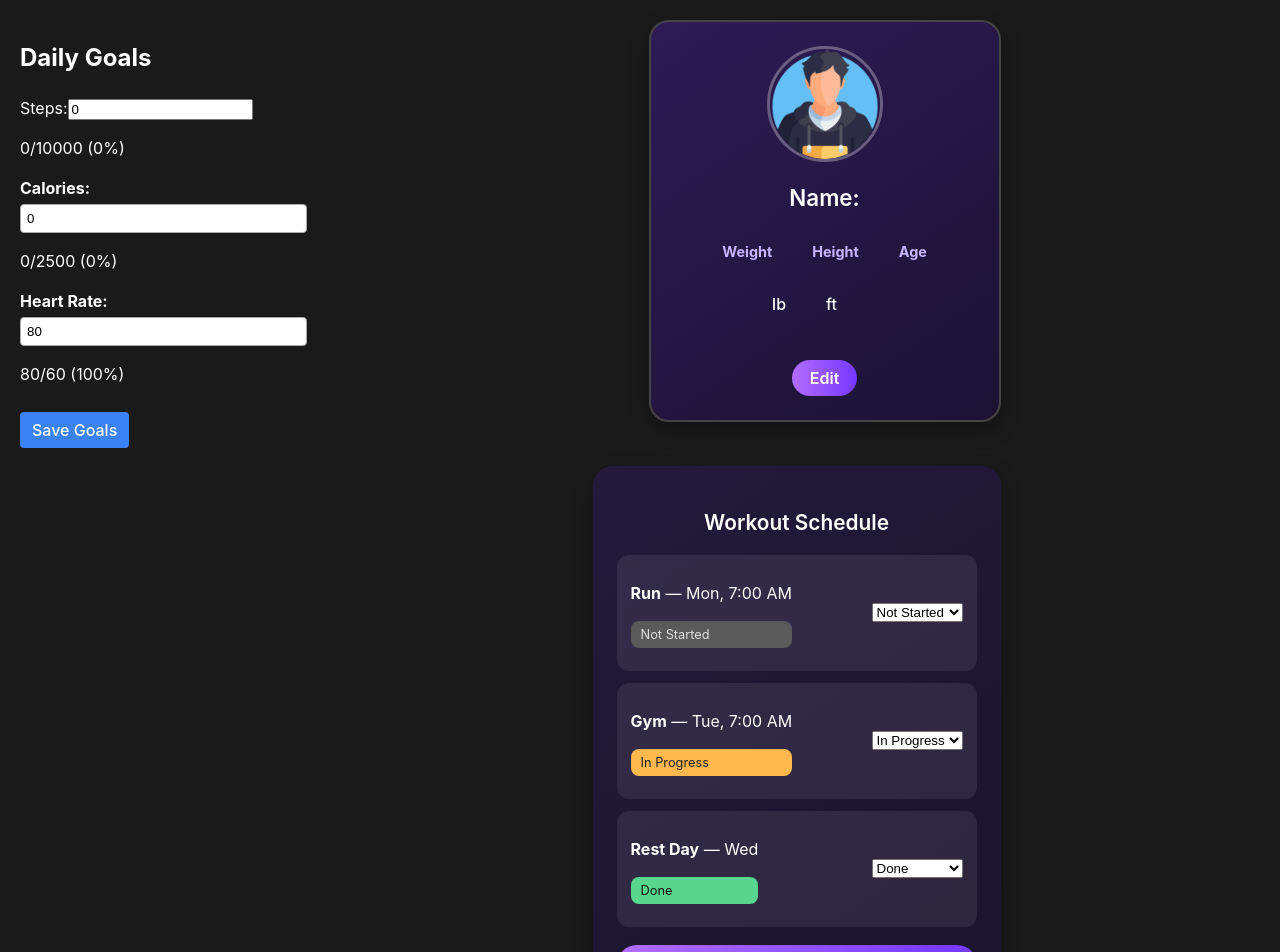
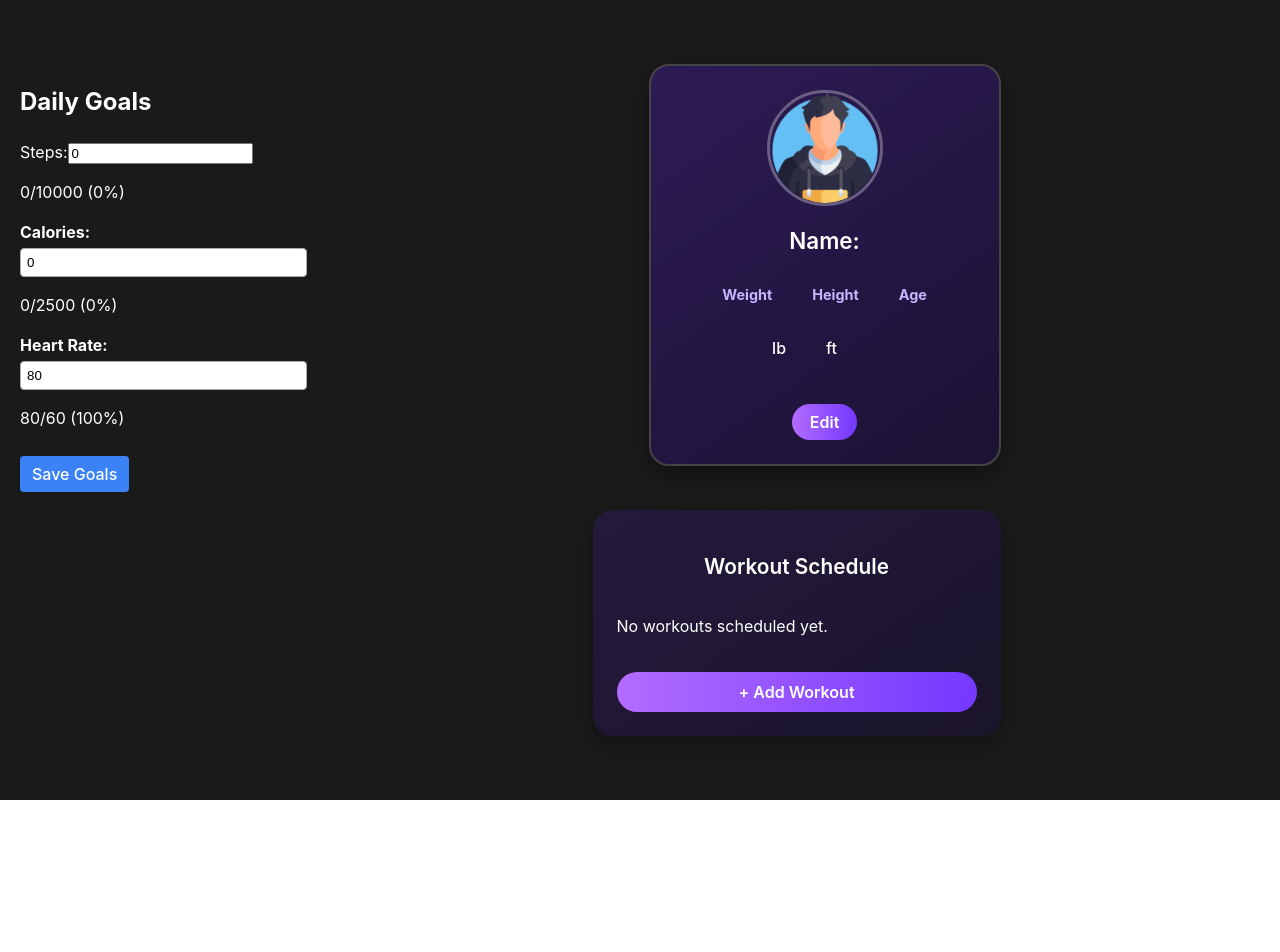
Before and after one commit to BibhasShris/Fitness-Tracker, a React (Vite) app in the folder Fit-Journey/: page / in a window 1280 px wide. Shown: the top 952 px of the page. After the commit the page ends 800 px from the top, so only its background shows below. Built offline with nearby package versions, Linux system fonts and the light colour scheme.

Commit message:
Schedule Component divided
Schedule Component divided into smaller files

```diff
--- a/Fit-Journey/src/Components/Profile.css
+++ b/Fit-Journey/src/Components/Profile.css
@@ -11,7 +11,7 @@
 }
 
 .profile-card:hover {
-  transform: translateY(-4px);
+  transform: scale(1.03);
 }
 
 .profile-pic {
--- a/Fit-Journey/src/Components/Schedule/Schedule.css
+++ b/Fit-Journey/src/Components/Schedule/Schedule.css
@@ -1,33 +1,37 @@
+/* Card layout */
 .schedule-card {
+  width: 360px;
+  padding: 24px;
+  margin-top: 24px;
   border-radius: 20px;
-  padding: 24px;
-  width: 360px;
   background: linear-gradient(145deg, #241a3c, #1a142b);
   color: #fff;
   box-shadow: 0 8px 20px rgba(0, 0, 0, 0.3);
-  margin-top: 24px;
 }
 
+/* Title */
 .schedule-title {
   font-size: 1.3rem;
   font-weight: 600;
+  text-align: center;
   margin-bottom: 16px;
-  text-align: center;
 }
 
+/* Workout list */
 .schedule-list {
   display: flex;
   flex-direction: column;
   gap: 12px;
 }
 
+/* Individual workout box */
 .schedule-entry {
-  background: rgba(255, 255, 255, 0.08);
-  border-radius: 12px;
-  padding: 10px 14px;
   display: flex;
   justify-content: space-between;
   align-items: center;
+  padding: 10px 14px;
+  border-radius: 12px;
+  background: rgba(255, 255, 255, 0.08);
   transition: background 0.3s ease;
 }
 
@@ -35,64 +39,69 @@
   background: rgba(255, 255, 255, 0.15);
 }
 
-.status-label {
-  font-size: 0.8rem;
-  padding: 4px 10px;
+/* Dropdown replaces old label and changes color */
+.status-select {
+  border: none;
   border-radius: 8px;
-  text-transform: capitalize;
+  padding: 6px 10px;
+  font-weight: 600;
+  color: #fff;
+  outline: none;
+  cursor: pointer;
 }
 
-.status-label.not-started {
-  background: #5a5a5a;
-  color: #ddd;
+.status-select.not-started {
+  background-color: #5a5a5a;
 }
 
-.status-label.in-progress {
-  background: #ffb84d;
+.status-select.in-progress {
+  background-color: #ffb84d;
   color: #222;
 }
 
-.status-label.done {
-  background: #58d68d;
+.status-select.done {
+  background-color: #58d68d;
   color: #111;
 }
 
+.status-select option {
+  background-color: #2e1a47;
+  color: white;
+}
+
+/* Add workout button */
 .add-workout-btn {
+  width: 100%;
   margin-top: 18px;
   padding: 10px 16px;
-  width: 100%;
   border: none;
   border-radius: 30px;
+  font-weight: 600;
+  color: white;
   background: linear-gradient(90deg, #b26cff, #7438ff);
-  color: white;
-  font-weight: 600;
   cursor: pointer;
-  transition: background 0.3s ease, transform 0.2s ease;
+  transition: background 0.3s ease;
 }
 
 .add-workout-btn:hover {
   background: linear-gradient(90deg, #9c5eff, #5a25e8);
-  transform: scale(1.03);
 }
 
 /* Popup */
 .popup-overlay {
   position: fixed;
-  top: 0;
-  left: 0;
-  width: 100vw;
-  height: 100vh;
-  background: rgba(0, 0, 0, 0.6);
+  inset: 0;
   display: flex;
   justify-content: center;
   align-items: center;
+  background: rgba(0, 0, 0, 0.6);
 }
 
 .popup-card {
-  background: #2c1f4a;
+  width: 320px;
   padding: 24px;
   border-radius: 16px;
-  width: 320px;
+  background: #2c1f4a;
   color: white;
   box-shadow: 0 4px 20px rgba(0, 0, 0, 0.4);
 }
@@ -105,13 +114,19 @@
 .popup-card input,
 .popup-card select {
   width: 100%;
+  margin-bottom: 10px;
   padding: 10px;
+  border: none;
   border-radius: 8px;
-  border: none;
-  margin-bottom: 10px;
   background: rgba(255, 255, 255, 0.1);
   color: white;
   font-size: 0.9rem;
+  outline: none;
+}
+
+.popup-card select option {
+  background-color: #2e1a47;
+  color: white;
 }
 
 .popup-buttons {
@@ -125,13 +140,12 @@
   padding: 8px 0;
   border: none;
   border-radius: 30px;
+  font-weight: 600;
+  color: white;
+  background: linear-gradient(90deg, #b26cff, #7438ff);
   cursor: pointer;
-  font-weight: 600;
-  background: linear-gradient(90deg, #b26cff, #7438ff);
-  color: white;
-  transition: transform 0.2s ease;
 }
 
 .popup-buttons button:hover {
-  transform: scale(1.05);
+  background: linear-gradient(90deg, #9c5eff, #5a25e8);
 }
--- a/Fit-Journey/src/Components/Schedule/Schedule.jsx
+++ b/Fit-Journey/src/Components/Schedule/Schedule.jsx
@@ -1,53 +1,37 @@
+// Schedule.jsx
+// Purpose: Main schedule section — shows all workouts and manages popup + state
+// References:
+// - React useState Hook: https://react.dev/reference/react/useState
+// - MDN Web Docs: Array.sort(), Date.now(), and HTML <select>
+
+// Schedule.jsx
+// Purpose: Main schedule section — shows all workouts and manages popup + state
+// References:
+// - React useState Hook: https://react.dev/reference/react/useState
+// - MDN Web Docs: Array.sort(), Date.now(), and HTML <select>
+
 import { useState } from "react";
+import ScheduleList from "./ScheduleList";
+import SchedulePopup from "./SchedulePopup";
 import "./Schedule.css";
 
 export default function Schedule() {
-  const [workouts, setWorkouts] = useState([
-    { id: 1, name: "Run", day: "Mon", time: "7:00 AM", status: "Not Started" },
-    { id: 2, name: "Gym", day: "Tue", time: "7:00 AM", status: "In Progress" },
-    { id: 3, name: "Rest Day", day: "Wed", time: "", status: "Done" },
-  ]);
+  // Store all workout objects added by the user
+  const [workouts, setWorkouts] = useState([]);
+  const [showPopup, setShowPopup] = useState(false);
 
-  const [showPopup, setShowPopup] = useState(false);
-  const [newWorkout, setNewWorkout] = useState("");
-  const [newDay, setNewDay] = useState("");
-  const [newTime, setNewTime] = useState("");
-  const [newStatus, setNewStatus] = useState("Not Started");
-
+  // Keep workouts sorted by weekday
   const dayOrder = ["Mon", "Tue", "Wed", "Thu", "Fri", "Sat", "Sun"];
 
-  function formatTime(time) {
-    if (!time) return "";
-    const [hour, minute] = time.split(":").map(Number);
-    const ampm = hour >= 12 ? "PM" : "AM";
-    const formattedHour = hour % 12 || 12;
-    return `${formattedHour}:${minute.toString().padStart(2, "0")} ${ampm}`;
+  // Add a new workout
+  function handleAddWorkout(newWorkout) {
+    const updated = [...workouts, newWorkout].sort(
+      (a, b) => dayOrder.indexOf(a.day) - dayOrder.indexOf(b.day)
+    );
+    setWorkouts(updated);
   }
 
-  function handleAddWorkout(e) {
-    e.preventDefault();
-    if (!newWorkout || !newDay) return;
-
-    const newEntry = {
-      id: Date.now(),
-      name: newWorkout,
-      day: newDay,
-      time: newTime,
-      status: newStatus,
-    };
-
-    const updated = [...workouts, newEntry].sort(
-      (a, b) => dayOrder.indexOf(a.day) - dayOrder.indexOf(b.day)
-    );
-
-    setWorkouts(updated);
-    setShowPopup(false);
-    setNewWorkout("");
-    setNewDay("");
-    setNewTime("");
-    setNewStatus("Not Started");
-  }
-
+  // Change progress status for a workout
   function handleStatusChange(id, newStatus) {
     setWorkouts((prev) =>
       prev.map((w) => (w.id === id ? { ...w, status: newStatus } : w))
@@ -58,88 +42,24 @@ export default function Schedule() {
     <div className="schedule-card">
       <h2 className="schedule-title">Workout Schedule</h2>
 
-      <div className="schedule-list">
-        {workouts.map((workout) => (
-          <div className="schedule-entry" key={workout.id}>
-            <div>
-              <p>
-                <strong>{workout.name}</strong> — {workout.day}
-                {workout.time && `, ${workout.time}`}
-              </p>
-              <p
-                className={`status-label ${workout.status
-                  .toLowerCase()
-                  .replace(" ", "-")}`}
-              >
-                {workout.status}
-              </p>
-            </div>
-            <select
-              value={workout.status}
-              onChange={(e) => handleStatusChange(workout.id, e.target.value)}
-            >
-              <option>Not Started</option>
-              <option>In Progress</option>
-              <option>Done</option>
-            </select>
-          </div>
-        ))}
+      <ScheduleList workouts={workouts} onStatusChange={handleStatusChange} />
 
-        {workouts.length === 0 && (
-          <p className="empty-text">No workouts scheduled yet.</p>
-        )}
-      </div>
+      {workouts.length === 0 && (
+        <p className="empty-text">No workouts scheduled yet.</p>
+      )}
 
       <button className="add-workout-btn" onClick={() => setShowPopup(true)}>
         + Add Workout
       </button>
 
       {showPopup && (
-        <div className="popup-overlay">
-          <div className="popup-card">
-            <h3>Add New Workout</h3>
-            <form onSubmit={handleAddWorkout}>
-              <input
-                type="text"
-                placeholder="Workout name"
-                value={newWorkout}
-                onChange={(e) => setNewWorkout(e.target.value)}
-              />
-              <select
-                value={newDay}
-                onChange={(e) => setNewDay(e.target.value)}
-              >
-                <option value="">Day</option>
-                <option>Mon</option>
-                <option>Tue</option>
-                <option>Wed</option>
-                <option>Thu</option>
-                <option>Fri</option>
-                <option>Sat</option>
-                <option>Sun</option>
-              </select>
-              <input
-                type="time"
-                value={newTime}
-                onChange={(e) => setNewTime(e.target.value)}
-              />
-              <select
-                value={newStatus}
-                onChange={(e) => setNewStatus(e.target.value)}
-              >
-                <option>Not Started</option>
-                <option>In Progress</option>
-                <option>Done</option>
-              </select>
-              <div className="popup-buttons">
-                <button type="submit">Save</button>
-                <button type="button" onClick={() => setShowPopup(false)}>
-                  Cancel
-                </button>
-              </div>
-            </form>
-          </div>
-        </div>
+        <SchedulePopup
+          onClose={() => setShowPopup(false)}
+          onSave={(newWorkout) => {
+            handleAddWorkout(newWorkout);
+            setShowPopup(false);
+          }}
+        />
       )}
     </div>
   );
--- /dev/null
+++ b/Fit-Journey/src/Components/Schedule/ScheduleList.jsx
@@ -0,0 +1,32 @@
+// ScheduleList.jsx
+// Purpose: Displays the list of scheduled workouts with color-coded progress
+
+export default function ScheduleList({ workouts, onStatusChange }) {
+  return (
+    <div className="schedule-list">
+      {workouts.map((workout) => (
+        <div className="schedule-entry" key={workout.id}>
+          <div>
+            <p>
+              <strong>{workout.name}</strong> — {workout.day}
+              {workout.time && `, ${workout.time}`}
+            </p>
+          </div>
+
+          {/* Dropdown that shows both status and color */}
+          <select
+            className={`status-select ${workout.status
+              .toLowerCase()
+              .replace(" ", "-")}`}
+            value={workout.status}
+            onChange={(e) => onStatusChange(workout.id, e.target.value)}
+          >
+            <option>Not Started</option>
+            <option>In Progress</option>
+            <option>Done</option>
+          </select>
+        </div>
+      ))}
+    </div>
+  );
+}
--- /dev/null
+++ b/Fit-Journey/src/Components/Schedule/SchedulePopup.jsx
@@ -0,0 +1,90 @@
+// SchedulePopup.jsx
+// Purpose: Popup form for creating a new workout entry
+// Source for time conversion logic: MDN Date and Time Inputs
+// https://developer.mozilla.org/en-US/docs/Web/HTML/Element/input/time
+
+import { useState } from "react";
+
+export default function SchedulePopup({ onClose, onSave }) {
+  // Form field states
+  const [name, setName] = useState("");
+  const [day, setDay] = useState("");
+  const [time, setTime] = useState("");
+  const [status, setStatus] = useState("Not Started");
+
+  // Convert 24-hour time (from <input type="time">) to 12-hour AM/PM
+  function formatTime(time) {
+    if (!time) return "";
+    const [hour, minute] = time.split(":").map(Number);
+    const ampm = hour >= 12 ? "PM" : "AM";
+    const formattedHour = hour % 12 || 12;
+    return `${formattedHour}:${minute.toString().padStart(2, "0")} ${ampm}`;
+  }
+
+  // Handles form submit
+  function handleSubmit(e) {
+    e.preventDefault();
+    if (!name || !day) return;
+
+    onSave({
+      id: Date.now(), // generates unique ID
+      name,
+      day,
+      time: formatTime(time),
+      status,
+    });
+
+    // Reset form
+    setName("");
+    setDay("");
+    setTime("");
+    setStatus("Not Started");
+  }
+
+  return (
+    <div className="popup-overlay">
+      <div className="popup-card">
+        <h3>Add New Workout</h3>
+
+        <form onSubmit={handleSubmit}>
+          <input
+            type="text"
+            placeholder="Workout name"
+            value={name}
+            onChange={(e) => setName(e.target.value)}
+          />
+
+          <select value={day} onChange={(e) => setDay(e.target.value)}>
+            <option value="">Day</option>
+            <option>Mon</option>
+            <option>Tue</option>
+            <option>Wed</option>
+            <option>Thu</option>
+            <option>Fri</option>
+            <option>Sat</option>
+            <option>Sun</option>
+          </select>
+
+          <input
+            type="time"
+            value={time}
+            onChange={(e) => setTime(e.target.value)}
+          />
+
+          <select value={status} onChange={(e) => setStatus(e.target.value)}>
+            <option>Not Started</option>
+            <option>In Progress</option>
+            <option>Done</option>
+          </select>
+
+          <div className="popup-buttons">
+            <button type="submit">Save</button>
+            <button type="button" onClick={onClose}>
+              Cancel
+            </button>
+          </div>
+        </form>
+      </div>
+    </div>
+  );
+}
```
